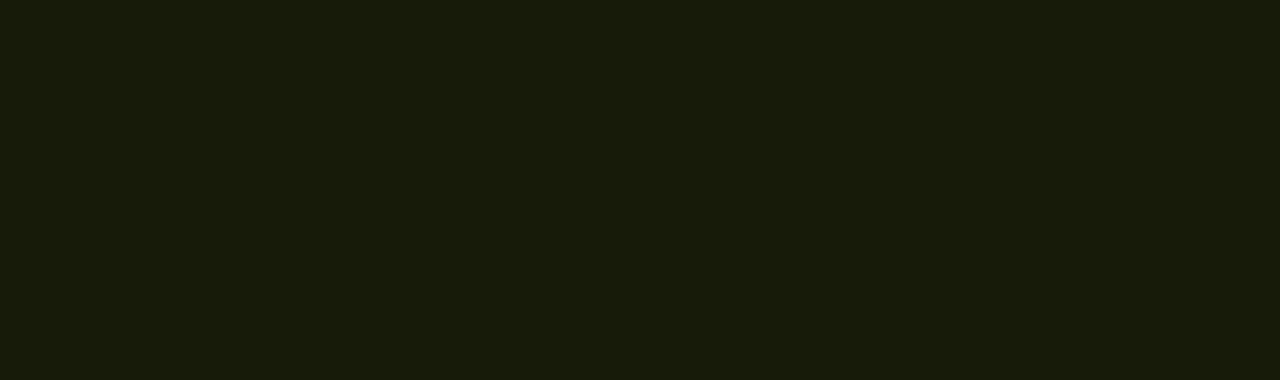
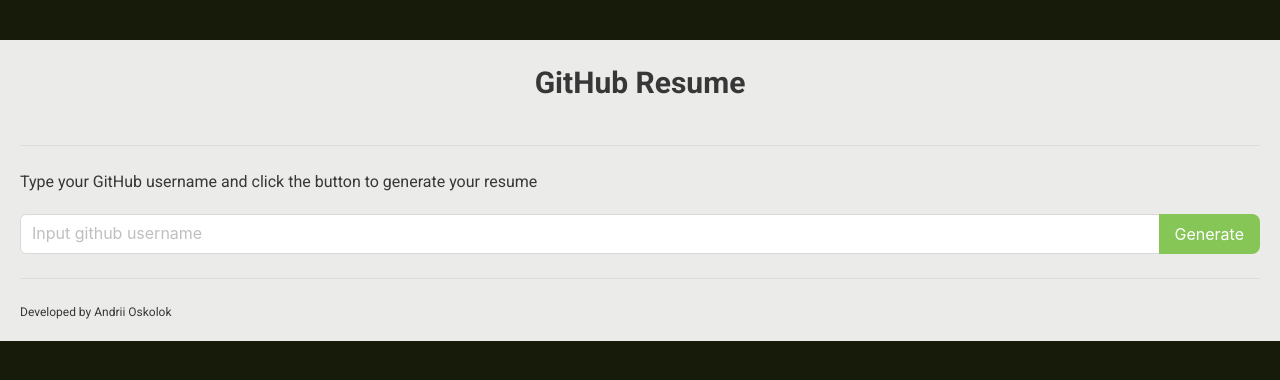
Before and after one commit to AndrewOskolok/github-resume, a Next.js app: page / in a window 1280 px wide. Shown: the top 380 px of the page. Built offline with nearby package versions, Linux system fonts and the light colour scheme.

Commit message:
added pages structures and wrote main page design

```diff
--- /dev/null
+++ b/app/[username]/page.js
@@ -0,0 +1,15 @@
+import { notFound } from "next/navigation";
+
+const page = async ({ params }) => {
+  const resolvedParams = await params;
+
+  if (!resolvedParams?.username) return notFound();
+
+  return (
+    <div>
+      <h1>Динамічний роут: {resolvedParams.username}</h1>
+    </div>
+  );
+};
+
+export default page;
--- /dev/null
+++ b/app/components/Container.js
@@ -0,0 +1,5 @@
+const Container = () => {
+  return <section></section>;
+};
+
+export default Container;
--- a/app/layout.js
+++ b/app/layout.js
@@ -1,14 +1,23 @@
 import "@/styles/globals.css";
+import { ConfigProvider } from "antd";
 
 export const metadata = {
   title: "GutHub Resume",
   description: "Create your resume based on your GitHub profile",
 };
 
+const themeConfig = {
+  token: {
+    colorPrimary: "rgb(134, 198, 87)",
+  },
+};
+
 export default function RootLayout({ children }) {
   return (
     <html lang="en">
-      <body>{children}</body>
+      <ConfigProvider theme={themeConfig}>
+        <body className="py-10">{children}</body>
+      </ConfigProvider>
     </html>
   );
 }
--- a/app/page.js
+++ b/app/page.js
@@ -1,7 +1,34 @@
+"use client";
+
+import { Divider, Input } from "antd";
+const { Search } = Input;
+
 const Home = () => {
+  const onSearch = (value, _e, info) => console.log(info?.source, value);
+
   return (
     <>
-      <main></main>
+      <main className="p-5 bg-lightBackground">
+        <h1 className="mb-10 text-center text-3xl font-bold">GitHub Resume</h1>
+
+        <Divider />
+
+        <p className="mb-5">
+          Type your GitHub username and click the button to generate your resume
+        </p>
+
+        <Search
+          placeholder="Input github username"
+          allowClear
+          enterButton="Generate"
+          size="large"
+          onSearch={onSearch}
+        />
+
+        <Divider />
+
+        <p className="text-xs">Developed by Andrii Oskolok</p>
+      </main>
     </>
   );
 };
--- a/styles/globals.css
+++ b/styles/globals.css
@@ -7,14 +7,10 @@
 
 :root {
   --background: rgb(23, 27, 9);
-  --dark-background: rgb(42, 46, 28);
-  --lightBackground: rgb(35, 39, 21);
-  --grayBackground: rgb(38, 38, 38);
-  --purpleBackground: rgb(133, 79, 255);
-  --primary: rgb(255, 255, 255);
-  --secondary: rgb(0, 0, 0);
-  --lightGreen: rgb(184, 246, 33);
-  --successfulGreen: rgb(134, 198, 87);
+  --lightBackground: rgb(235, 235, 234);
+  --primary: rgb(55, 55, 55);
+  --secondary: rgb(200, 200, 200);
+  --green: rgb(134, 198, 87);
 }
 
 html {
--- a/tailwind.config.mjs
+++ b/tailwind.config.mjs
@@ -15,14 +15,10 @@
     extend: {
       colors: {
         background: "var(--background)",
-        darkBackground: "var(--dark-background)",
         lightBackground: "var(--lightBackground)",
-        grayBackground: "var(--grayBackground)",
-        purpleBackground: "var(--purpleBackground)",
         primary: "var(--primary)",
         secondary: "var(--secondary)",
-        lightGreen: "var(--lightGreen)",
-        successfulGreen: "var(--successfulGreen)",
+        green: "var(--green)",
       },
       fontFamily: {
         roboto: ["Roboto", "sans-serif"],
```
